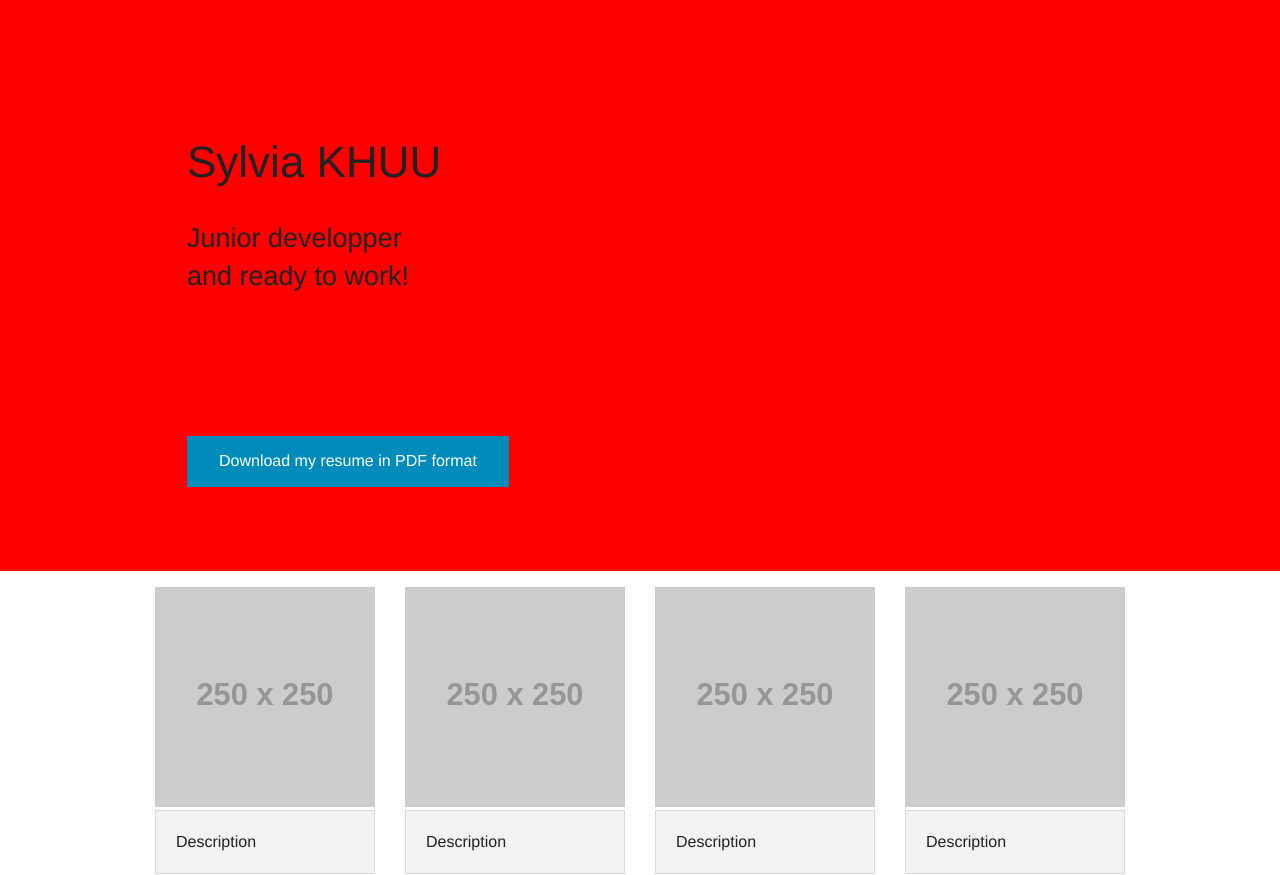
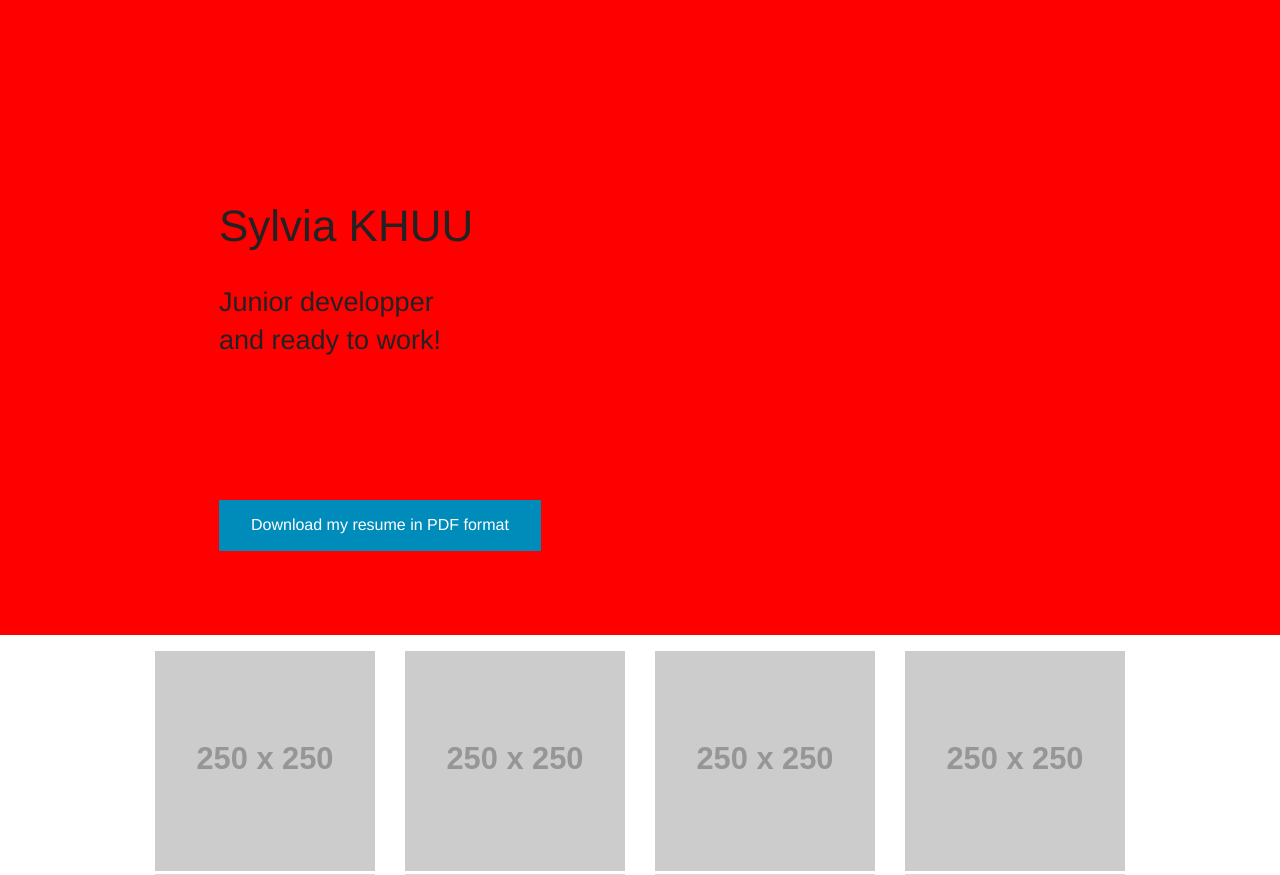
Before and after one commit to p00ps/p00ps.github.io, a PHP site: page / in a window 1280 px wide. Shown: the part 45-920 px from the top of the page. Run offline with PHP 8.4, Linux system fonts and the light colour scheme; grey boxes labelled with a size stand in for pictures from a placeholder-image service; some libraries are stand-ins or nearby versions.

Commit message:
margin css flash

```diff
--- a/css/addson.css
+++ b/css/addson.css
@@ -5,10 +5,10 @@
 }
 
 #homepage-welcome{
-	padding: 10% 5% 5% 10%;
+	padding: 15% 5% 5% 15%;
 	background-color: red;
 }
 
 #flashContent{
-	margin: 15% 0% 0% 15%;
+	margin: 10% 0% 0% 10%;
 }
```
